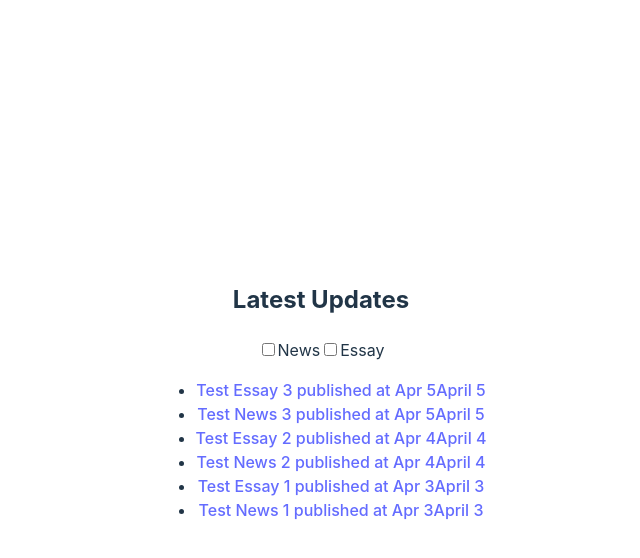
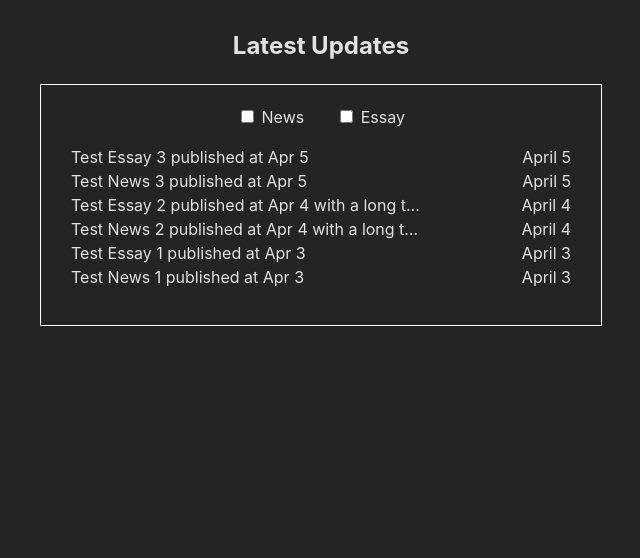
Before and after one commit to korotsheOt/code-red-test, a Vue app: page / in a window 1280 px wide. Shown: the top 558 px of the page, without its empty margins (319-959 px from the left). Built offline with nearby package versions, Linux system fonts and the light colour scheme.

Commit message:
add styles

```diff
--- a/src/components/Article.vue
+++ b/src/components/Article.vue
@@ -7,12 +7,37 @@ defineProps({
 </script>
 
 <template>
-	<div>
-		<a :href="url">
-			<span>{{ title }}</span>
-			<span>{{ date }}</span>
+	<div class="article">
+		<a class="article-link" :href="url">
+			<p class="article-text">
+				<span class="article-text__title">{{ title }}</span>
+				<span class="article-text__date">{{ date }}</span>
+			</p>
 		</a>
 	</div>
 </template>
 
-<style scoped></style>
+<style scoped>
+.article-text {
+	padding: 0;
+	margin: 0;
+	display: flex;
+	justify-content: space-between;
+}
+
+.article-link {
+	color: inherit;
+	text-decoration: none;
+}
+
+.article-text__title {
+	max-width: 70%;
+	text-overflow: ellipsis;
+	white-space: nowrap;
+	overflow: hidden;
+}
+
+.article-text__date {
+	max-width: 25%;
+}
+</style>
--- a/src/components/Articles.vue
+++ b/src/components/Articles.vue
@@ -5,6 +5,7 @@ import { convertDate, getTargetDate } from "../utils";
 import "../data";
 
 const articlesData = ref(window.LATEST_ARTICLES);
+const categories = ref(["news", "essay"]);
 const filteredArticlesData = ref();
 const checkedCategories = ref([]);
 
@@ -41,15 +42,14 @@ onMounted(() => {
 <template>
 	<div class="wrapper">
 		<h2>Latest Updates</h2>
-		<div class="articles-list">
-			<input type="checkbox" id="news" value="news" v-model="checkedCategories" @change="handleCategoryCheck()" />
-			<label for="news">News</label>
-
-			<input type="checkbox" id="essay" value="essay" v-model="checkedCategories"
-				@change="handleCategoryCheck()" />
-			<label for="essay">Essay</label>
-
-			<ul>
+		<div class="articles-block">
+			<div class="checkbox-block">
+				<label class="checkbox-label" v-for="category in categories" :key="category">
+					<input type="checkbox" :value="category" v-model="checkedCategories" @change="handleCategoryCheck()" />
+					{{ category }}
+				</label>
+			</div>
+			<ul class="articles-list">
 				<li v-for="article in filteredArticlesData" :key="article.title">
 					<Article :title="article.title" :date="convertDate(article.publishDate)" :url="article.url" />
 				</li>
@@ -58,4 +58,41 @@ onMounted(() => {
 	</div>
 </template>
 
-<style scoped></style>
+<style scoped>
+.wrapper {
+	display: flex;
+	flex-direction: column;
+	align-items: center;
+}
+
+.checkbox-block {
+	display: flex;
+	flex-direction: row;
+	justify-content: center;
+	gap: 2em;
+}
+
+.articles-block {
+	width: 100%;
+	max-width: 500px;
+	border: 1px solid #fff;
+	padding: 20px 30px;
+}
+
+.checkbox-label {
+	text-transform: capitalize;
+	cursor: pointer;
+}
+
+.articles-list {
+	list-style: none;
+	padding: 0;
+}
+
+@media (width <= 768px) {
+	.articles-block {
+		margin: 0 15px;
+		box-sizing: border-box;
+	}
+}
+</style>
--- a/src/data.js
+++ b/src/data.js
@@ -45,7 +45,7 @@ window.LATEST_ARTICLES = [
 		"url": "/articles/2594.html"
 	},
 	{
-		"title": "Test Essay 2 published at Apr 4",
+		"title": "Test Essay 2 published at Apr 4 with a long title to check how it fits in the form size",
 		"publishDate": "2024-04-04T11:12:43.003Z",
 		"category": "essay",
 		"url": "/articles/2594.html"
@@ -63,7 +63,7 @@ window.LATEST_ARTICLES = [
 		"url": "/articles/2594.html"
 	},
 	{
-		"title": "Test News 2 published at Apr 4",
+		"title": "Test News 2 published at Apr 4 with a long title to check how it fits in the form size",
 		"publishDate": "2024-04-04T11:12:43.003Z",
 		"category": "news",
 		"url": "/articles/2594.html"
--- a/src/style.css
+++ b/src/style.css
@@ -6,79 +6,4 @@
 	color-scheme: light dark;
 	color: rgba(255, 255, 255, 0.87);
 	background-color: #242424;
-
-	font-synthesis: none;
-	text-rendering: optimizeLegibility;
-	-webkit-font-smoothing: antialiased;
-	-moz-osx-font-smoothing: grayscale;
 }
-
-a {
-	font-weight: 500;
-	color: #646cff;
-	text-decoration: inherit;
-}
-
-a:hover {
-	color: #535bf2;
-}
-
-body {
-	margin: 0;
-	display: flex;
-	place-items: center;
-	min-width: 320px;
-	min-height: 100vh;
-}
-
-h1 {
-	font-size: 3.2em;
-	line-height: 1.1;
-}
-
-button {
-	border-radius: 8px;
-	border: 1px solid transparent;
-	padding: 0.6em 1.2em;
-	font-size: 1em;
-	font-weight: 500;
-	font-family: inherit;
-	background-color: #1a1a1a;
-	cursor: pointer;
-	transition: border-color 0.25s;
-}
-
-button:hover {
-	border-color: #646cff;
-}
-
-button:focus,
-button:focus-visible {
-	outline: 4px auto -webkit-focus-ring-color;
-}
-
-.card {
-	padding: 2em;
-}
-
-#app {
-	max-width: 1280px;
-	margin: 0 auto;
-	padding: 2rem;
-	text-align: center;
-}
-
-@media (prefers-color-scheme: light) {
-	:root {
-		color: #213547;
-		background-color: #ffffff;
-	}
-
-	a:hover {
-		color: #747bff;
-	}
-
-	button {
-		background-color: #f9f9f9;
-	}
-}
```
